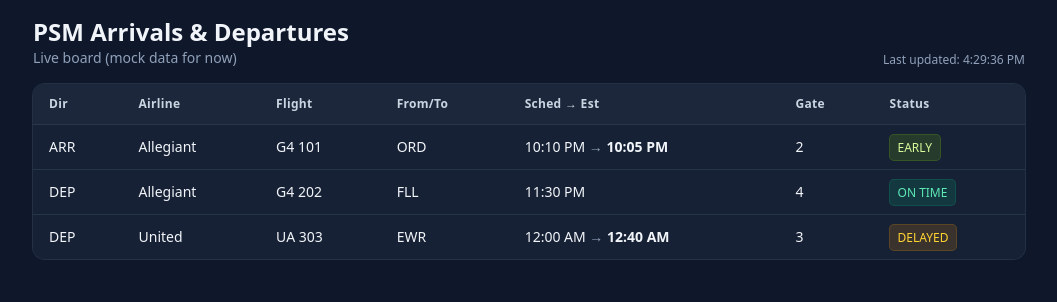
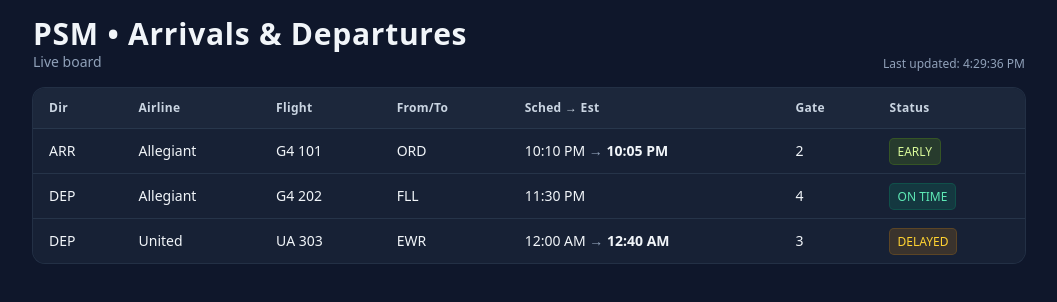
Before and after one commit to perfexx/ts-flight-board, a React (Vite) app: page / in a window 1280 px wide. Shown: the top 302 px of the page, without its empty margins (111-1168 px from the left). Built offline with nearby package versions, Linux system fonts and the light colour scheme.

Commit message:
add config for flights URL + API headers; wire into app and hook

```diff
--- a/src/App.jsx
+++ b/src/App.jsx
@@ -1,15 +1,18 @@
 import React from "react";
 import { useFlights } from "./useFlights.js";
+import { FLIGHTS_URL } from "./config.js";
 
 export default function App() {
-  const { data, isLoading, isError, error } = useFlights();
+  const { data, isLoading, isError, error } = useFlights({ url: FLIGHTS_URL });
 
   return (
     <div className="max-w-5xl mx-auto p-4">
       <header className="flex flex-col sm:flex-row sm:items-end sm:justify-between gap-2 mb-4">
         <div>
-          <h1 className="text-2xl font-bold">PSM Arrivals &amp; Departures</h1>
-          <p className="text-slate-400 text-sm">Live board (mock data for now)</p>
+          <h1 className="text-3xl font-extrabold tracking-wide">
+            PSM • Arrivals &amp; Departures
+          </h1>
+          <p className="text-slate-400 text-sm">Live board</p>
         </div>
         <span className="text-xs text-slate-400">
           Last updated: {new Date().toLocaleTimeString()}
--- /dev/null
+++ b/src/config.js
@@ -0,0 +1,10 @@
+// Set your real endpoint here (or leave "mock" while testing).
+// You can also override via query string: ?url=https://api.example.com/flights?airport=PSM
+const params = new URLSearchParams(window.location.search);
+export const FLIGHTS_URL = params.get("url") || "mock";
+
+// Optional: auth headers if your API needs them (Bearer/API key/etc.)
+export const API_HEADERS = {
+  // Example:
+  // Authorization: `Bearer ${params.get("token") || "YOUR_TOKEN_HERE"}`
+};
--- a/src/tw.css
+++ b/src/tw.css
@@ -39,9 +39,12 @@
     --text-sm--line-height: calc(1.25 / 0.875);
     --text-2xl: 1.5rem;
     --text-2xl--line-height: calc(2 / 1.5);
+    --text-3xl: 1.875rem;
+    --text-3xl--line-height: calc(2.25 / 1.875);
     --font-weight-medium: 500;
     --font-weight-semibold: 600;
     --font-weight-bold: 700;
+    --font-weight-extrabold: 800;
     --tracking-wide: 0.025em;
     --radius-xl: 0.75rem;
     --default-font-family: var(--font-sans);
@@ -375,6 +378,10 @@
     font-size: var(--text-2xl);
     line-height: var(--tw-leading, var(--text-2xl--line-height));
   }
+  .text-3xl {
+    font-size: var(--text-3xl);
+    line-height: var(--tw-leading, var(--text-3xl--line-height));
+  }
   .text-sm {
     font-size: var(--text-sm);
     line-height: var(--tw-leading, var(--text-sm--line-height));
@@ -386,6 +393,10 @@
   .font-bold {
     --tw-font-weight: var(--font-weight-bold);
     font-weight: var(--font-weight-bold);
+  }
+  .font-extrabold {
+    --tw-font-weight: var(--font-weight-extrabold);
+    font-weight: var(--font-weight-extrabold);
   }
   .font-medium {
     --tw-font-weight: var(--font-weight-medium);
--- a/src/useFlights.js
+++ b/src/useFlights.js
@@ -1,6 +1,7 @@
 import { useQuery } from "@tanstack/react-query";
 import * as z from "zod";
-import flightsMock from "./mock/flights.json"; // ✅ direct import so no fetch/path issues
+import flightsMock from "./mock/flights.json";
+import { API_HEADERS } from "./config.js";
 
 // --- schema (kept flexible for now) ---
 const Flight = z.object({
@@ -33,10 +34,10 @@
       if (url === "mock") {
         data = flightsMock;  // ← no fetch, guaranteed to work
       } else if (/^https?:\/\//i.test(url)) {
-        const r = await fetch(url, { cache: "no-store" });
+        const r = await fetch(url, { cache: "no-store", headers: API_HEADERS });
         if (!r.ok) throw new Error(`HTTP ${r.status} fetching ${url}`);
         data = await r.json();
-      } else {
+        } else {
         throw new Error(`Invalid URL for flights: ${url}`);
       }
 
```
